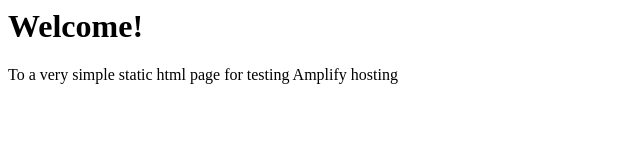
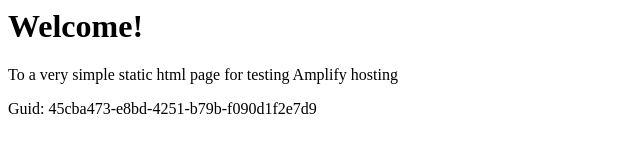
Before and after one commit to aws-aemilia-nrt/Github-PR-Commit-Integration-Test-DoNotTouch-v1-preprod-ap-northeast-1, a website: page src/index.html in a window 1280 px wide. Shown: the whole page, without its empty margins (0-640 px from the left). Drawn offline with Linux system fonts and the light colour scheme.

Commit message:
commit from integ tests

```diff
--- a/src/index.html
+++ b/src/index.html
@@ -1,3 +1,5 @@
+
+
 <html lang="en">
 
 <head>
@@ -10,6 +12,6 @@
 <body>
     <h1>Welcome!</h1>
     <p>To a very simple static html page for testing Amplify hosting</p>
-</body>
+    <p>Guid: 45cba473-e8bd-4251-b79b-f090d1f2e7d9</p></body>
 
 </html>
```
